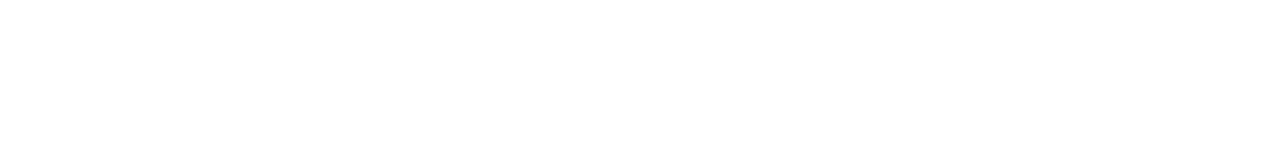
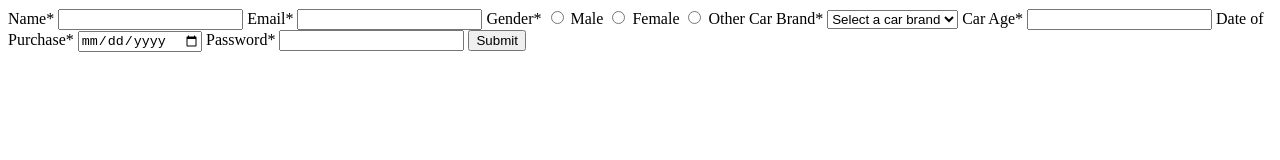
Before and after one commit to acciojob/car-insurance-form-Rahulk1k, a website: page main.html in a window 1280 px wide. Drawn offline with Linux system fonts and the light colour scheme.

Commit message:
created a submission

```diff
--- a/main.html
+++ b/main.html
@@ -8,6 +8,40 @@
 
 <body>
 	<!-- the entire body must be written by student -->
+	<form method="POST" action="#" id="carInsuranceForm">
+  <label for="name">Name*</label>
+  <input type="text" id="name" name="name" required>
+
+  <label for="email">Email*</label>
+  <input type="email" id="email" name="email" required>
+
+  <label for="gender">Gender*</label>
+  <input type="radio" id="male" name="gender" value="male" required>
+  <label for="male">Male</label>
+  <input type="radio" id="female" name="gender" value="female" required>
+  <label for="female">Female</label>
+  <input type="radio" id="other" name="gender" value="other" required>
+  <label for="other">Other</label>
+
+  <label for="cars">Car Brand*</label>
+  <select id="cars" name="cars" required>
+    <option value="">Select a car brand</option>
+    <option value="BMW">BMW</option>
+    <option value="Audi">Audi</option>
+    <option value="Mercedes">Mercedes</option>
+  </select>
+
+  <label for="carage">Car Age*</label>
+  <input type="number" id="carage" name="carage" required>
+
+  <label for="dop">Date of Purchase*</label>
+  <input type="date" id="dop" name="dop" required>
+
+  <label for="password">Password*</label>
+  <input type="password" id="password" name="password" required>
+
+  <button type="submit">Submit</button>
+</form>
     <script type="text/javascript" src="./script.js">
 </script>
 
```
Also changed, not shown: styles.css (line endings or trailing spaces).
